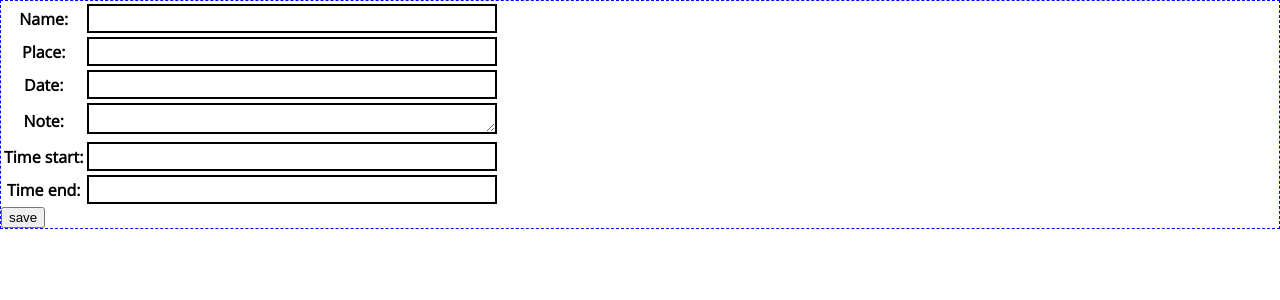
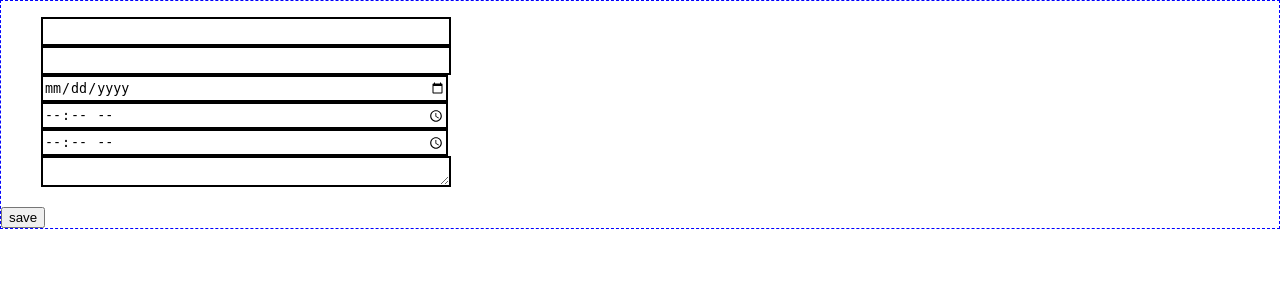
Before and after one commit to kasis/TimetableWeb, a Django app: page /add_event/ in a window 1280 px wide. Shown: the part 100-400 px from the top of the page. Run offline with Django 3.2, Linux system fonts and the light colour scheme; the visitor is signed in with stand-in values (Sample User, id 1).

Commit message:
display events

```diff
--- /dev/null
+++ b/TimetableWeb/localsettings.py
@@ -0,0 +1,4 @@
+DB_NAME = 'TWdb'
+DB_USER = 'root'
+DB_PASS = 'password'
+DB_HOST = 'localhost'
--- a/TimetableWeb/urls.py
+++ b/TimetableWeb/urls.py
@@ -10,12 +10,14 @@ urlpatterns = patterns('',
     # url(r'^blog/', include('blog.urls')),
 
     url(r'^admin/', include(admin.site.urls)),
-	url(r'^accounts/register/$', views.registration),
-	url(r'^accounts/login/$', 'django.contrib.auth.views.login', { "template_name": "accounts/login.html" }),
-	url(r'^$', views.main),
-	url(r'^accounts/logout/$', 'django.contrib.auth.views.logout_then_login' ),
-	url(r'^accounts/profile/$', views.later),
+    url(r'^accounts/register/$', views.registration),
+    url(r'^accounts/login/$', 'django.contrib.auth.views.login', { "template_name": "accounts/login.html" }),
+    #url(r'^$', views.main),
+    url(r'^accounts/logout/$', 'django.contrib.auth.views.logout_then_login' ),
+    url(r'^accounts/profile/$', views.later),
 )
 urlpatterns += patterns('event.views',
-    (r'^add_event/$', 'add_event'),
+    url(r'^add_event/$', 'add_event'),
+    url(r'^$', 'main'),
+    url(r'^event/(?P<cur_id>\d+)/$', 'active_event'),
 )
--- a/event/views.py
+++ b/event/views.py
@@ -2,30 +2,53 @@ from django.shortcuts import render_to_response
 from django.template import RequestContext
 from django.http import HttpResponse, HttpResponseRedirect
 from django.contrib.auth.decorators import login_required
+from django.contrib.auth.models import User
 from event.models import Event
 from event.forms import AddEventForm
 import datetime
 import time
 # Create your views here.
 
+def main(request):
+    user_events = Event.objects.filter(owner = request.user)
+    now = datetime.datetime.now().strftime("%a, %d. %b")
+    return render_to_response('main.html', {
+            'date': now,
+            'user_events': user_events
+            },
+            context_instance =
+            RequestContext(request)
+        )
+
 @login_required
 def add_event(request):
+    errors = []
     if request.method == 'POST':
-        form = AddEventForm(request.POST)
-        if form.is_valid():
-            cd = form.cleaned_data
-            e = Events(
-                evt_name=cd['name'],
-                evt_place=cd['place'],
-                evt_start_time=cd['time_start'],
-                evt_end_time=cd['time_end'],
-                evt_date=cd['date'],
-                evt_note=cd['note']
+        if not request.POST.get('name', ''):
+            errors.append('Enter an eventname.')
+        if not request.POST.get('place', ''):
+            errors.append('Enter an eventplace.')
+        if not request.POST.get('start_time', ''):
+            errors.append('Enter a start time.')
+        if not request.POST.get('end_time', ''):
+            errors.append('Enter an end time.')
+        if not request.POST.get('date', ''):
+            errors.append('Enter a date.')
+        if not errors:
+            e = Event(
+                evt_name=request.POST['name'],
+                evt_place=request.POST['place'],
+                evt_start_time=request.POST['start_time'],
+                evt_end_time=request.POST['end_time'],
+                evt_date=request.POST['date'],
+                evt_note=request.POST['note'],
+                owner=request.user
             )
             e.save()
             return HttpResponseRedirect('/')
-    else:
-        form = AddEventForm(
-            initial={}
-        )
-    return render_to_response('add_event.html', {'form': form}, context_instance = RequestContext(request))
+    return render_to_response('add_event.html', {'errors': errors}, context_instance = RequestContext(request))
+
+@login_required
+def active_event(request, cur_id):
+    event = Event.objects.filter(id = cur_id)
+    return render_to_response('active_event.html', {'event': event})
--- a/static/style.css
+++ b/static/style.css
@@ -2,6 +2,9 @@ body {
     margin: 0;
 }
 
+ul{
+    list-style:none;
+}
 .logo h1{
 	position:absolute;
 	height: 50px;
@@ -98,21 +101,6 @@ ul.errorlist {
     padding: 4px 5px;
 }
 
-.inp_style input{
-    width: 402px;
-    height: 23px;
-	border:2px solid black;
-}
-.inp_style textarea{
-    width: 402px;
-    height: 23px;
-	border:2px solid black;
-}
-
-.inp_style label{
-    font-family: 'Open Sans', sans-serif;
-    size: 14px;
-}
 
 p {
     font-family: 'Open Sans', sans-serif;
--- a/templates/add_event.html
+++ b/templates/add_event.html
@@ -12,9 +12,15 @@
     {% endif %}
 	<div class="addev-form">
     	<form action="" method="post">{% csrf_token %}
-       		<table class="inp_style">
-            	{{ form.as_table }}
-        	</table>
+            <ul>
+                    <li><input type="text" name="name" id="name"></li>
+                    <li><input type="text" name="place" id="place"></li>
+                    <li><input type="date" name="date" id="date"></li>
+                    <li><input type="time" name="start_time" id="from"></li>
+                    <li><input type="time" name="end_time" id="to"></li>
+                    <li><textarea name="note" id="note"></textarea></li>
+
+        	</ul>
         	<input type="submit" name="add_event" value="save" class="save-buttom">
     	</form>
 	</div>
```
Also changed, not shown: other parts of static/style.css (+48 -2 lines), static/style_log.css (+31 -14 lines), templates/accounts/login.html (+6 -2 lines), templates/active_event.html (added, +11 -0 lines), templates/main.html (+12 -1 lines), 1 other file.
